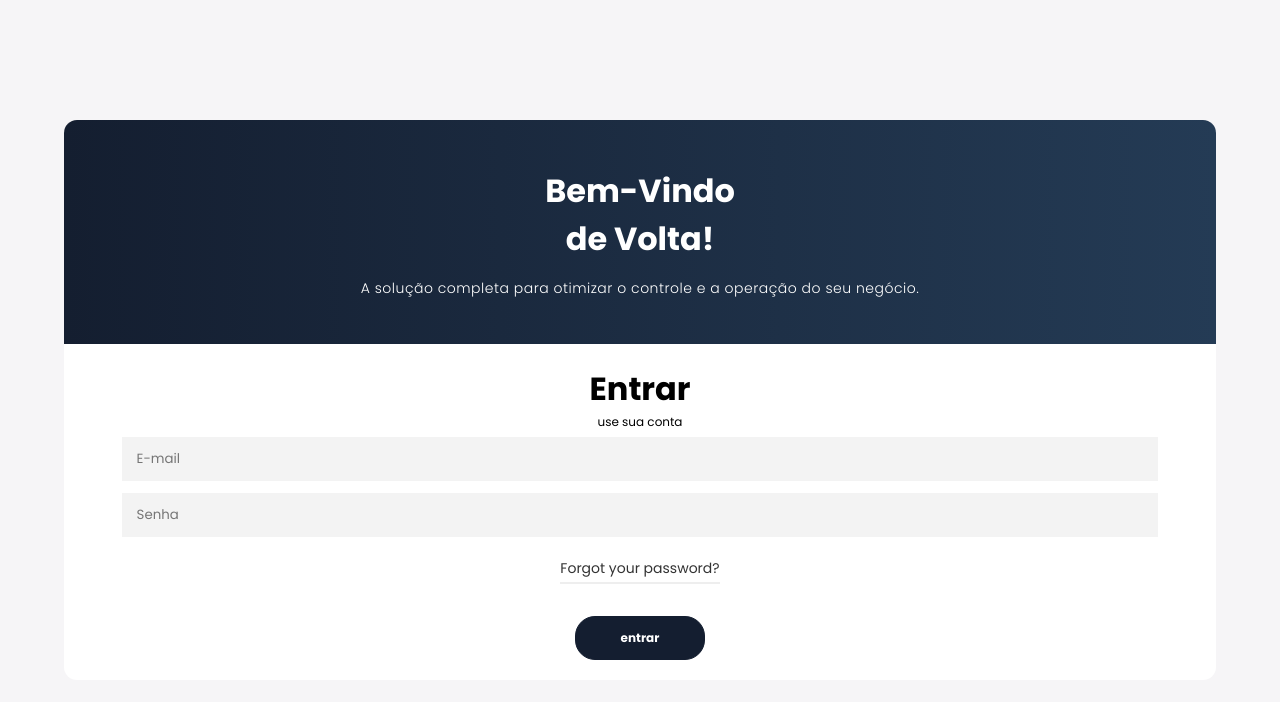
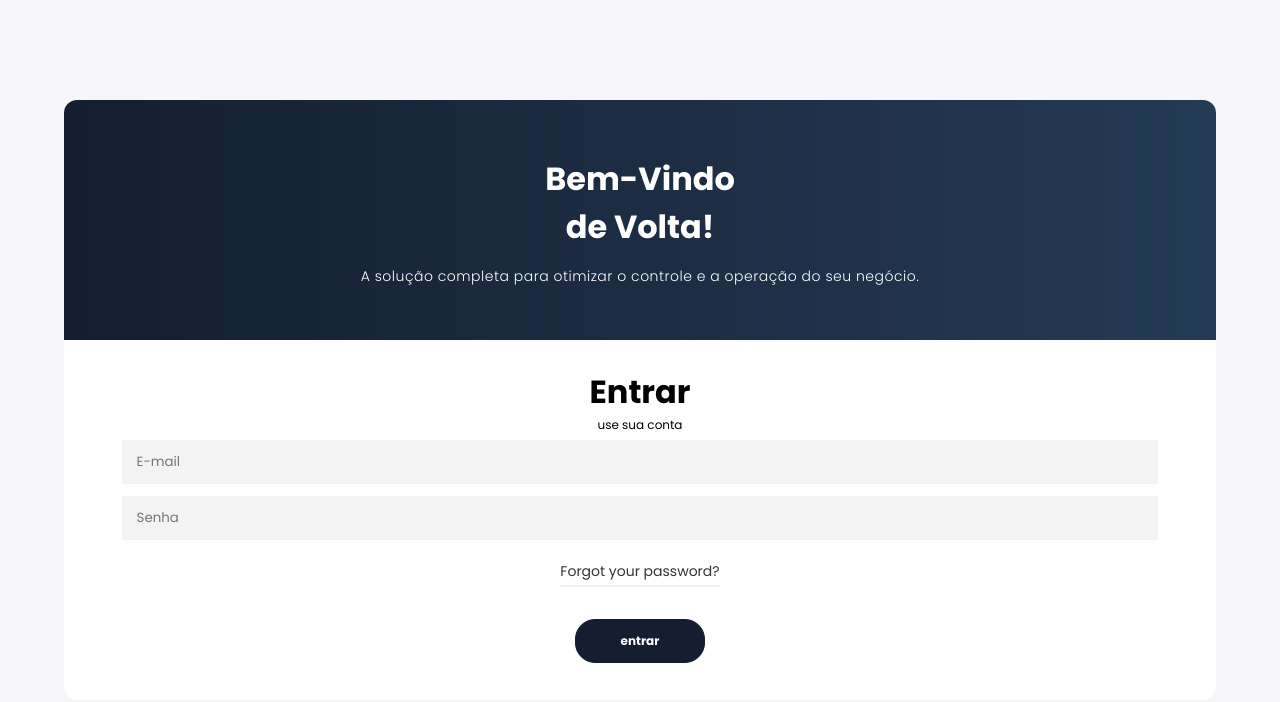
Before and after one commit to AntonioSouza1/Web-Projects, a plain HTML site: page login/login.html in a window 1280 px wide. Drawn offline with Linux system fonts and the light colour scheme.

Commit message:
Modificado o tamanho e adicionado animação ao colocar o foco no forms

```diff
--- a/login/style.css
+++ b/login/style.css
@@ -27,7 +27,7 @@ body {
     flex-direction: column-reverse;
     justify-content: start;
     width: 90%;
-    height: 70%;
+    height: 75%;
     background: #fff;
     border-radius: 13px;
     overflow: hidden;
@@ -56,6 +56,7 @@ span{
 }
 
 .infield{
+    position: relative;
     width: 90%;
     margin: 6px 0;
 }
@@ -69,6 +70,9 @@ input{
 }
 
 label{
+    position: absolute;
+    left: 50%;
+    top: 100%;
     transform: translate(-50%);
     width: 0;
     height: 2px;
@@ -102,6 +106,8 @@ button{
     font-size: 12px;
     font-weight: bold;
     padding: 12px 45px;
+    cursor: pointer;
+    margin: 10px 0;
 }
 
 .form-container button{
```
Also changed, not shown: login/login.html (+2 -1 lines).
